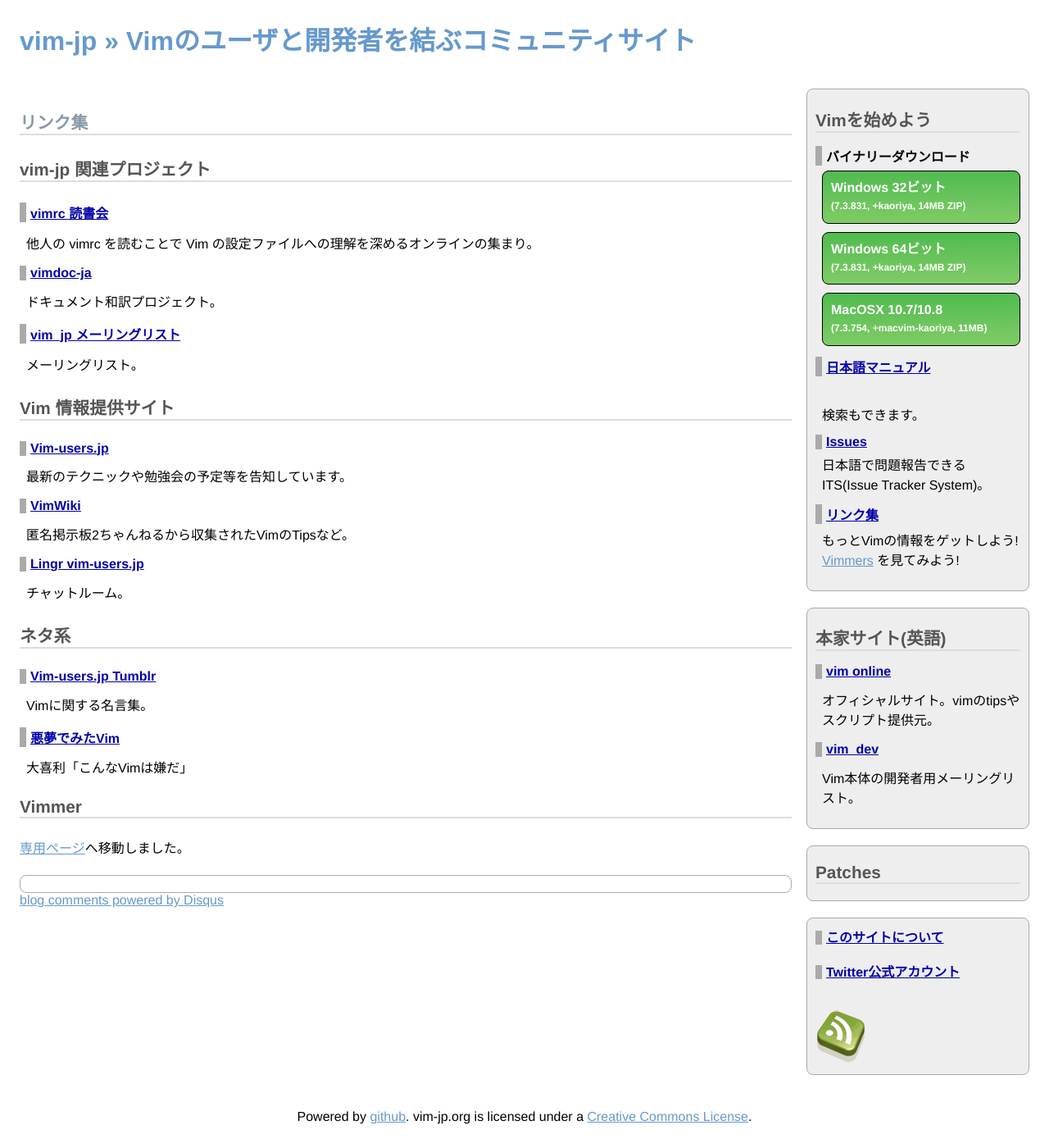
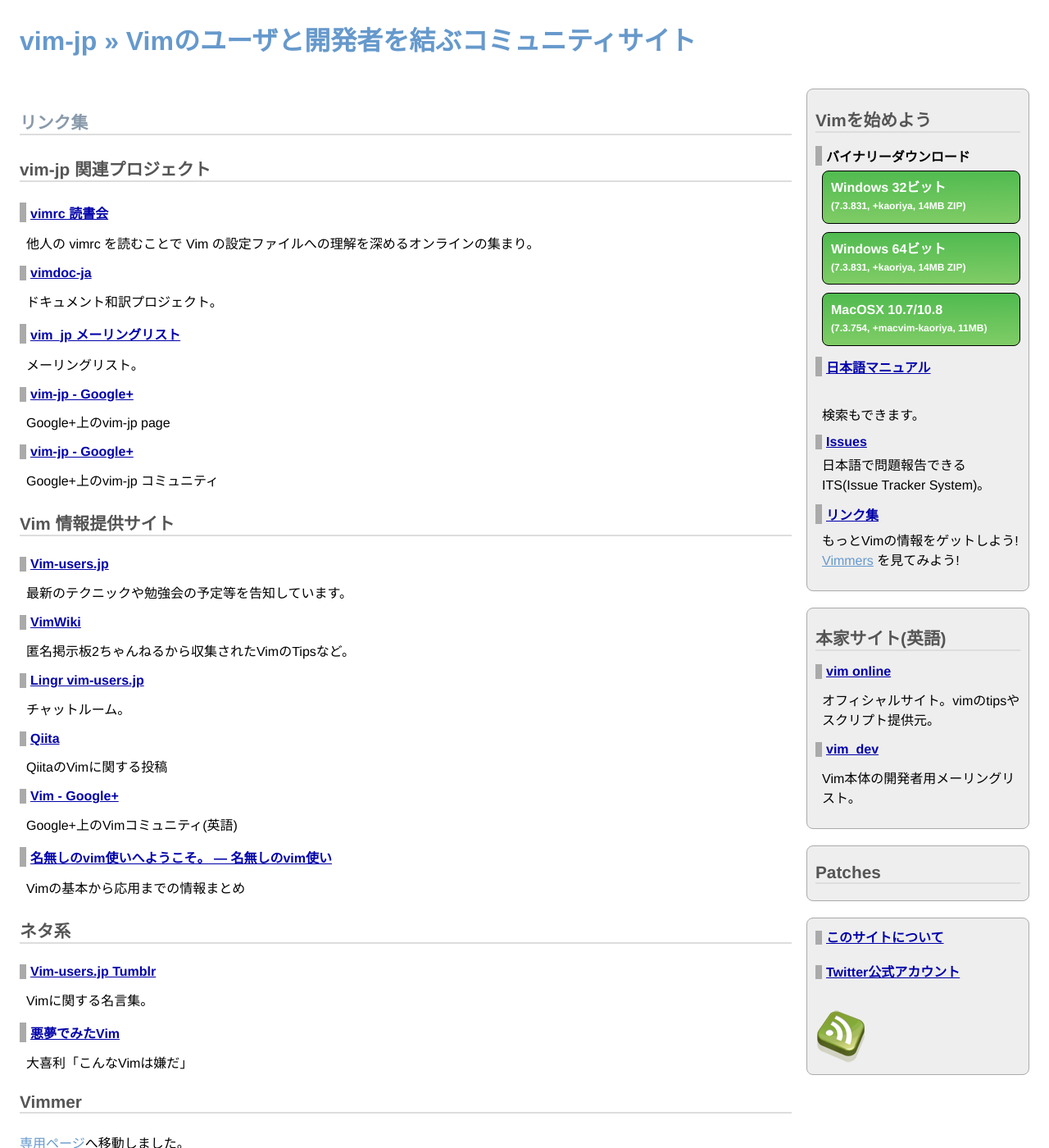
Before and after one commit to vim-jp/vim-jp.github.io, a Jekyll site: the page built from links.html, in a window 1280 px wide and 1400 px high. Shown: the whole window at 82% size. Built offline with Jekyll 4.4.1, drawn with Linux system fonts in a browser that asks for light colours; nearby versions of some CDN libraries; Markdown is read by kramdown in place of the engine named in the settings; comment, search, counter and statistics services are not loaded.

Commit message:
Add links #84

```diff
--- a/links.html
+++ b/links.html
@@ -14,6 +14,10 @@
     <dd>ドキュメント和訳プロジェクト。</dd>
     <dt><a href="http://groups.google.com/group/vim_jp">vim_jp メーリングリスト</a></dt>
     <dd>メーリングリスト。</dd>
+    <dt><a href="https://plus.google.com/u/0/b/116931279283453650258/">vim-jp - Google+</a></dt>
+    <dd>Google+上のvim-jp page</dd>
+    <dt><a href="https://plus.google.com/u/0/communities/113765877195159278422">vim-jp - Google+</a></dt>
+    <dd>Google+上のvim-jp コミュニティ</dd>
 </dl>
 
 <h2>Vim 情報提供サイト</h2>
@@ -24,6 +28,12 @@
     <dd>匿名掲示板2ちゃんねるから収集されたVimのTipsなど。</dd>
     <dt><a href="http://lingr.com/room/vim">Lingr vim-users.jp</a></dt>
     <dd>チャットルーム。</dd>
+    <dt><a href="http://qiita.com/tags/Vim">Qiita</a></dt>
+    <dd>QiitaのVimに関する投稿</dd>
+    <dt><a href="https://plus.google.com/communities/105049811056605918816">Vim - Google+</a></dt>
+    <dd>Google+上のVimコミュニティ(英語)</dd>
+    <dt><a href="http://nanasi.jp/">名無しのvim使いへようこそ。 &mdash; 名無しのvim使い</a></dt>
+    <dd>Vimの基本から応用までの情報まとめ</dd>
 </dl>
 
 <h2>ネタ系</h2>
```
